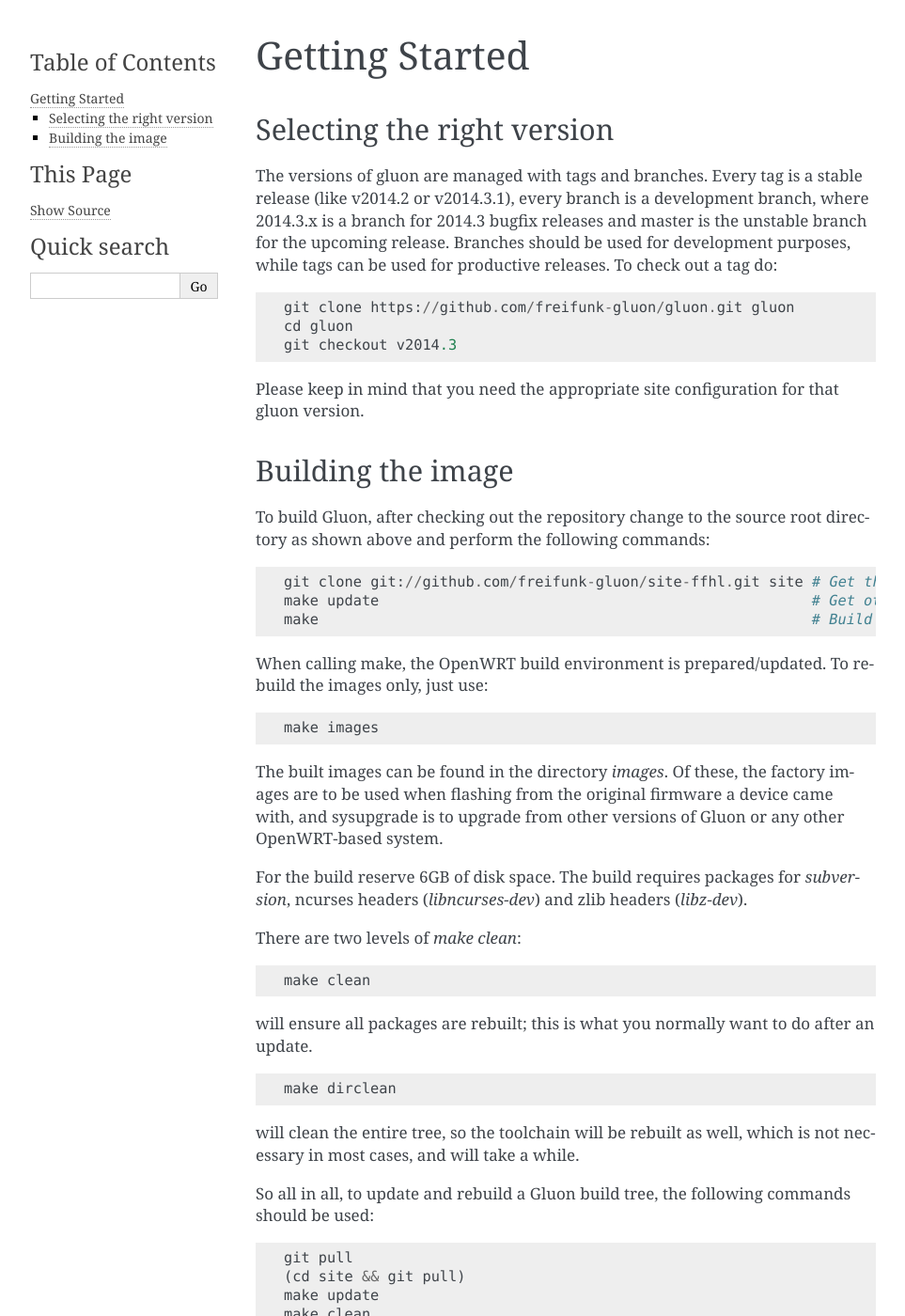
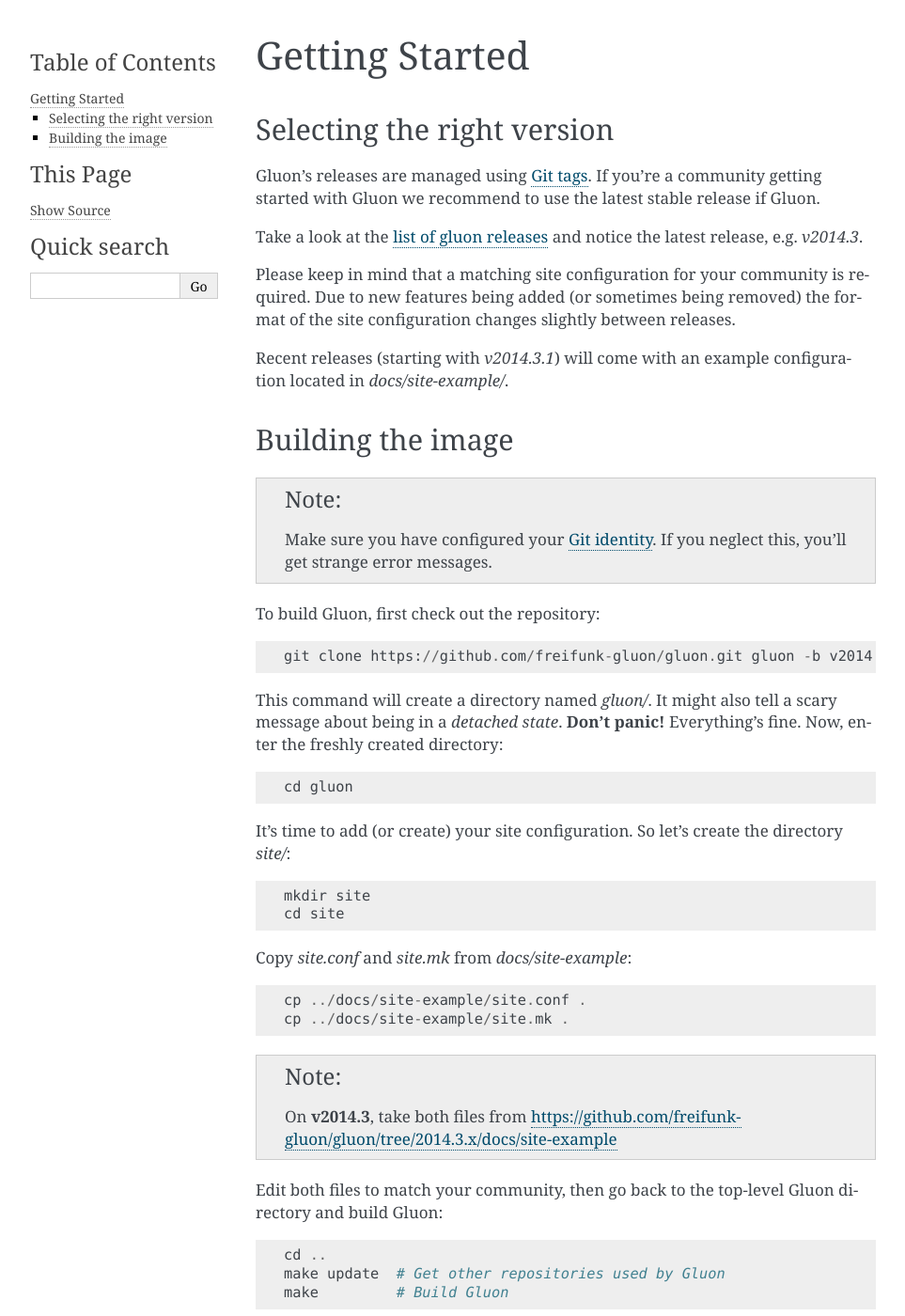
Before and after one commit to freifunk-gluon/gluon, a Sphinx documentation site: the page built from docs/user/getting_started.rst, in a window 1280 px wide and 1400 px high. Shown: the whole window at 94% size, without its empty margins (148-1111 px from the left). Built offline with Sphinx 7.4.7, drawn with Linux system fonts in a browser that asks for light colours; some of the changed text lies outside the part shown.

Commit message:
Merge branch 'FreifunkBremen-master'

```diff
--- a/docs/user/getting_started.rst
+++ b/docs/user/getting_started.rst
@@ -4,29 +4,75 @@
 Selecting the right version
 ---------------------------
 
-The versions of gluon are managed with tags and branches. Every tag is a stable release (like v2014.2 or v2014.3.1), every branch is a development branch, where 2014.3.x is a branch for 2014.3 bugfix releases and master is the unstable branch for the upcoming release. Branches should be used for development purposes, while tags can be used for productive releases. To check out a tag do:
+Gluon's releases are managed using `Git tags`_. If you're a community getting
+started with Gluon we recommend to use the latest stable release if Gluon.
 
-::
+Take a look at the `list of gluon releases`_ and notice the latest release,
+e.g. *v2014.3*.
 
- git clone https://github.com/freifunk-gluon/gluon.git gluon
- cd gluon
- git checkout v2014.3
+Please keep in mind that a matching site configuration for your community
+is required. Due to new features being added (or sometimes being removed)
+the format of the site configuration changes slightly between releases.
 
-Please keep in mind that you need the appropriate site configuration for that gluon version.
+Recent releases (starting with *v2014.3.1*) will come with an example
+configuration located in *docs/site-example/*.
+
+.. _Git tags: http://git-scm.com/book/en/Git-Basics-Tagging
+.. _list of gluon releases: https://github.com/freifunk-gluon/gluon/releases
 
 Building the image
 ------------------
 
-To build Gluon, after checking out the repository change to the source root directory as shown above and perform the following commands:
+.. note:: Make sure you have configured your `Git identity`_.
+          If you neglect this, you'll get strange error messages.
+
+.. _Git identity: http://git-scm.com/book/en/Getting-Started-First-Time-Git-Setup#Your-Identity
+
+To build Gluon, first check out the repository:
 
 ::
 
-    git clone git://github.com/freifunk-gluon/site-ffhl.git site # Get the Freifunk Lübeck site repository - or use your own!
-    make update                                                  # Get other repositories used by Gluon
-    make                                                         # Build Gluon
+    git clone https://github.com/freifunk-gluon/gluon.git gluon -b v2014.3
 
-When calling make, the OpenWRT build environment is prepared/updated. To rebuild
-the images only, just use:
+This command will create a directory named *gluon/*.
+It might also tell a scary message about being in a *detached state*.
+**Don't panic!** Everything's fine.
+Now, enter the freshly created directory:
+
+::
+
+    cd gluon
+
+It's time to add (or create) your site configuration.
+So let's create the directory *site/*:
+
+::
+
+    mkdir site
+    cd site
+
+Copy *site.conf* and *site.mk* from *docs/site-example*:
+
+::
+
+    cp ../docs/site-example/site.conf .
+    cp ../docs/site-example/site.mk .
+
+.. note:: On **v2014.3**, take both files from
+          https://github.com/freifunk-gluon/gluon/tree/2014.3.x/docs/site-example
+
+Edit both files to match your community, then go back to the top-level Gluon
+directory and build Gluon:
+
+::
+
+    cd ..
+    make update  # Get other repositories used by Gluon
+    make         # Build Gluon
+
+When calling make, the OpenWRT build environment is prepared/updated.
+In case of errors read the messages carefully and try to fix the stated issues (e.g. install tools not available yet).
+To rebuild the images only, just use:
 
 ::
 
```
